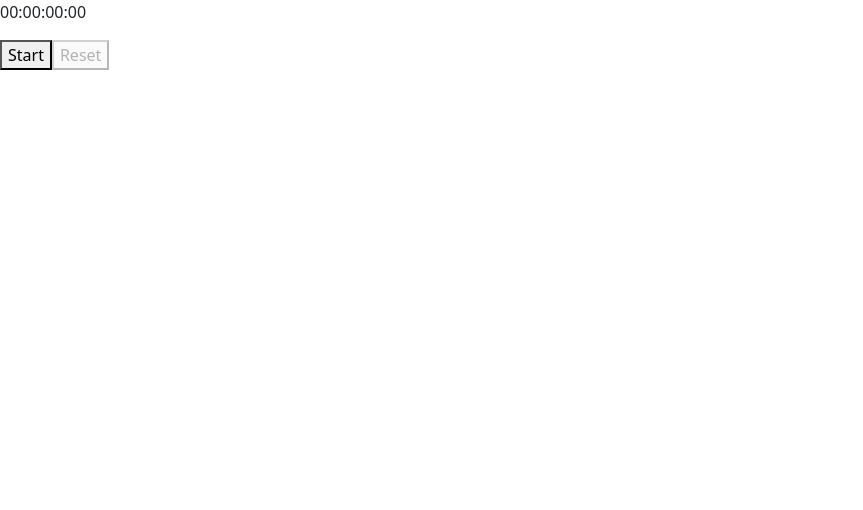
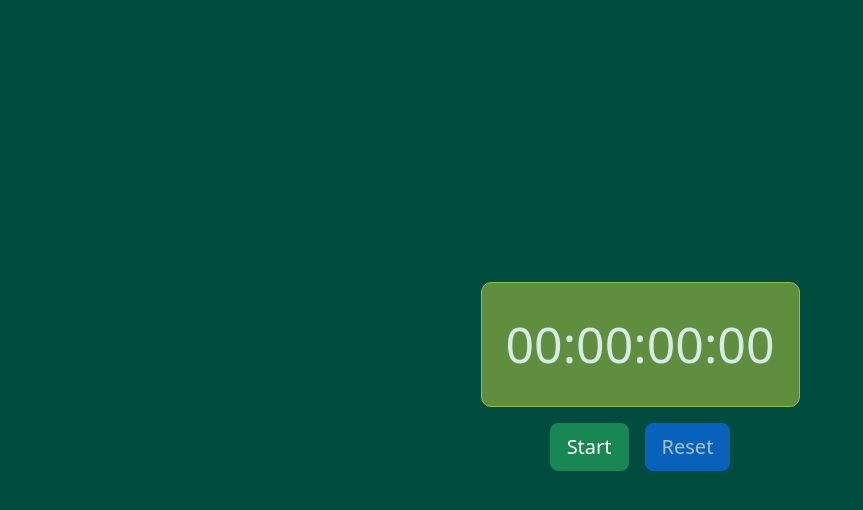
Before and after one commit to Shopify/eng-intern-assessment-react, a React app: page / in a window 1280 px wide. Shown: the top 510 px of the page, without its empty margins (0-863 px from the left). Built offline with nearby package versions, Linux system fonts and the light colour scheme.

Commit message:
adding styling to make user friendly UI

```diff
--- a/package.json
+++ b/package.json
@@ -12,6 +12,7 @@
    "author": "",
    "license": "ISC",
    "dependencies": {
+      "@emotion/react": "^11.11.3",
       "jest-environment-jsdom": "^29.7.0",
       "react": "^18.2.0",
       "react-dom": "^18.2.0"
--- a/src/App.tsx
+++ b/src/App.tsx
@@ -1,7 +1,21 @@
+/** @jsxImportSource @emotion/react */
+import { css } from "@emotion/react";
+import { colors } from "./utils/colors";
+
 import React, { useState } from "react";
 import Stopwatch from "./StopWatch";
 import StopwatchButton from "./StopWatchButton";
 import LapList from "./LapList";
+
+const mainStyle = css({
+   display: "flex",
+   flexDirection: "column",
+   justifyContent: "center",
+   alignItems: "center",
+   backgroundColor: colors.primary_bg,
+   height: "100dvh",
+   color: colors.text,
+});
 
 export default function App() {
    const [isActive, setIsActive] = useState<boolean>(false);
@@ -33,8 +47,8 @@ export default function App() {
    };
 
    return (
-      <div className="App">
-         <header className="App-header">
+      <div className="App" css={mainStyle}>
+         <main className="App-header">
             <Stopwatch
                isActive={isActive}
                isReset={isReset}
@@ -51,7 +65,7 @@ export default function App() {
                handleLap={handleLap}
             />
             <LapList laps={laps} />
-         </header>
+         </main>
       </div>
    );
 }
--- a/src/LapList.tsx
+++ b/src/LapList.tsx
@@ -1,5 +1,15 @@
+/** @jsxImportSource @emotion/react */
+import { css } from "@emotion/react";
+import { colors } from "./utils/colors";
+
 import React from "react";
 import { formatTime } from "./utils/formatTime";
+
+const lapListStyle = css({
+   backgroundColor: `${colors.secondary_bg} !important`,
+   borderColor: colors.green,
+   color: colors.text,
+});
 
 interface LapListProps {
    laps: number[];
@@ -7,13 +17,12 @@ interface LapListProps {
 
 export default function LapList({ laps }: LapListProps) {
    return (
-      <div>
+      <ol className="list-group list-group-numbered my-4">
          {laps.map((lap, index) => (
-            <div key={index}>
-               <span>Lap {index + 1}: </span>
-               <span>{formatTime(lap)}</span>
-            </div>
+            <li key={index} className="list-group-item" css={lapListStyle}>
+               {formatTime(lap)}
+            </li>
          ))}
-      </div>
+      </ol>
    );
 }
--- a/src/StopWatch.tsx
+++ b/src/StopWatch.tsx
@@ -1,5 +1,20 @@
+/** @jsxImportSource @emotion/react */
+import { css } from "@emotion/react";
+import { colors } from "./utils/colors";
+
 import React, { useEffect } from "react";
 import { formatTime } from "./utils/formatTime";
+
+const stopwatchStyle = css({
+   display: "flex",
+   justifyContent: "center",
+   alignItems: "center",
+   fontSize: "50px",
+   backgroundColor: colors.secondary_bg,
+   border: `1px solid ${colors.green}`,
+   borderRadius: "10px",
+   padding: "1.5rem",
+});
 
 interface StopwatchProps {
    isActive: boolean;
@@ -36,8 +51,8 @@ export default function StopWatch({
    }, [isActive, isReset, setTime, handleReset, time]);
 
    return (
-      <div>
-         <p>{formatTime(time)}</p>
-      </div>
+      <>
+         <p css={stopwatchStyle}>{formatTime(time)}</p>
+      </>
    );
 }
--- a/src/StopWatchButton.tsx
+++ b/src/StopWatchButton.tsx
@@ -1,4 +1,14 @@
+/** @jsxImportSource @emotion/react */
+import { css } from "@emotion/react";
+import { colors } from "./utils/colors";
+
 import React from "react";
+
+const stopwatchButtonStyle = css({
+   display: "flex",
+   justifyContent: "center",
+   alignItems: "center",
+});
 
 interface StopwatchButtonProps {
    isActive: boolean;
@@ -18,18 +28,33 @@ export default function StopWatchButton({
    handleLap,
 }: StopwatchButtonProps) {
    return (
-      <div>
+      <div css={stopwatchButtonStyle}>
          {!isActive && !isPaused ? (
-            <button onClick={handleStart}>Start</button>
+            <button type="button" className="btn btn-success btn-lg mx-2" onClick={handleStart}>
+               Start
+            </button>
          ) : isPaused ? (
-            <button onClick={handleStart}>Resume</button>
+            <button type="button" className="btn btn-success btn-lg mx-2" onClick={handleStart}>
+               Resume
+            </button>
          ) : (
-            <button onClick={handleStop}>Stop</button>
+            <button type="button" className="btn btn-danger btn-lg mx-2" onClick={handleStop}>
+               Stop
+            </button>
          )}
-         <button onClick={handleReset} disabled={!isActive && !isPaused}>
+         <button
+            type="button"
+            className="btn btn-primary btn-lg mx-2"
+            onClick={handleReset}
+            disabled={!isActive && !isPaused}
+         >
             Reset
          </button>
-         {isActive && <button onClick={handleLap}>Lap</button>}
+         {isActive && (
+            <button type="button" className="btn btn-secondary btn-lg mx-2" onClick={handleLap}>
+               Lap
+            </button>
+         )}
       </div>
    );
 }
--- /dev/null
+++ b/src/utils/colors.ts
@@ -0,0 +1,7 @@
+export const colors = {
+   primary_bg: "#004d40",
+   secondary_bg: "#5e8e3e",
+   text: "#d6ebe6",
+   green: "#94be46",
+   blue: "#8f9eff",
+};
```
Also changed, not shown: 2 other files (tests, documents, lock files or other folders).
